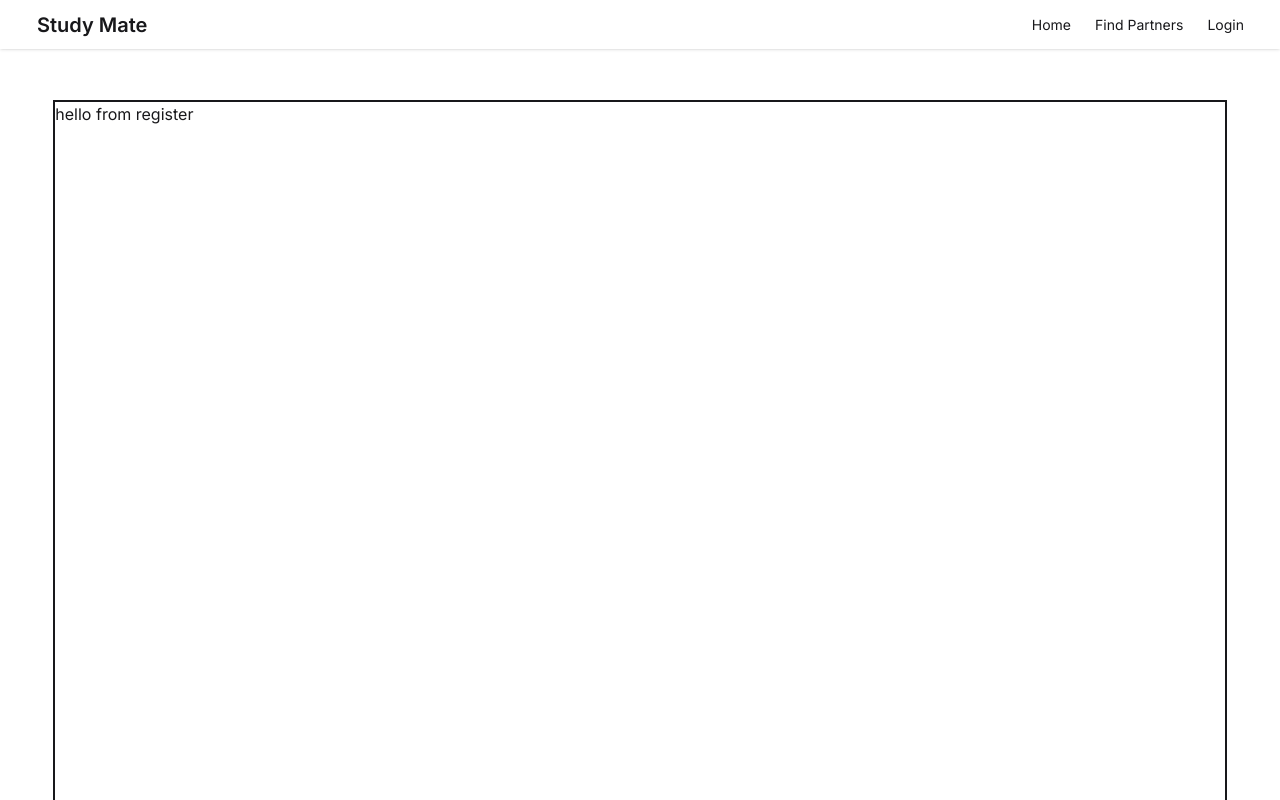
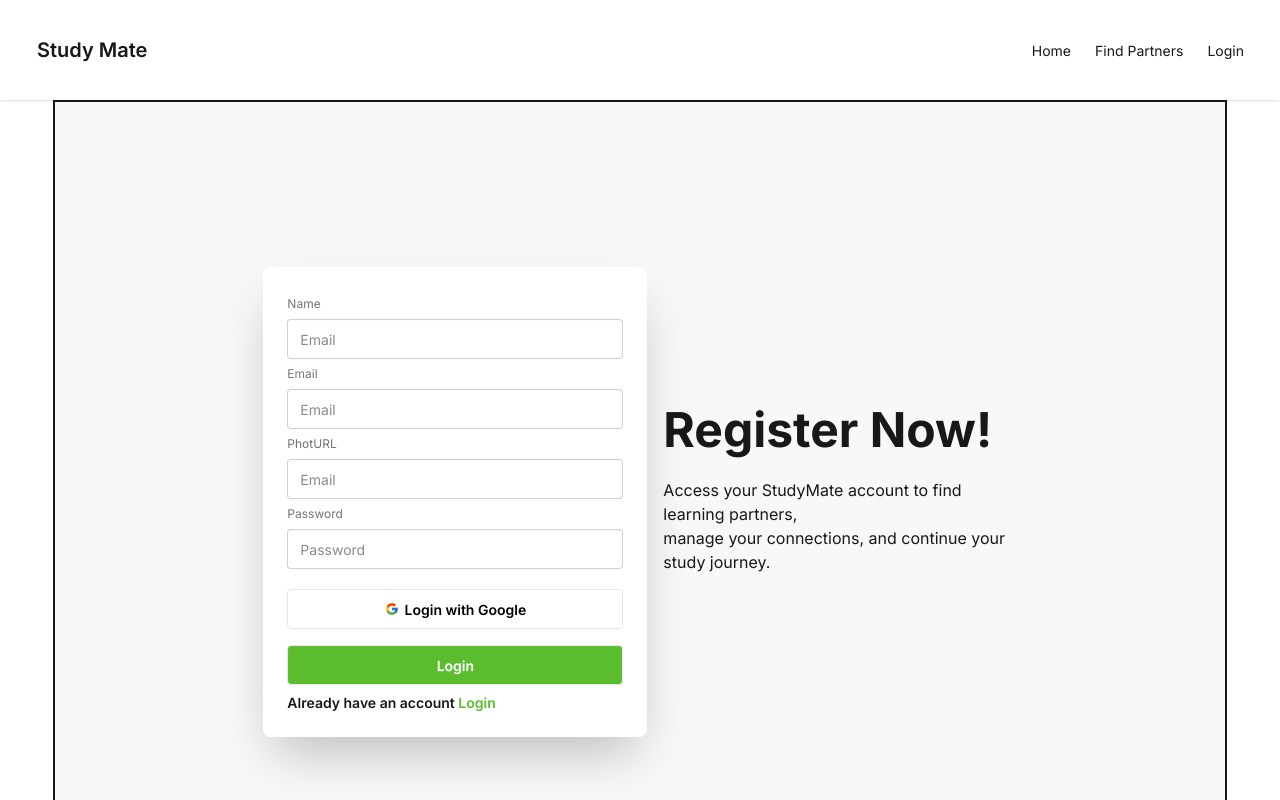
Before and after one commit to omarfarukx11/study-mate-client, a React (Vite) app: page /register in a window 1280 px wide. Shown: the top 800 px of the page. Built offline with nearby package versions, Linux system fonts and the light colour scheme; no server answers.

Commit message:
google login  add

```diff
--- a/src/AuthContext/AuthProvider.jsx
+++ b/src/AuthContext/AuthProvider.jsx
@@ -1,6 +1,6 @@
 import React, { useEffect, useState } from 'react';
 import { AuthContext } from './AuthContext';
-import { GoogleAuthProvider, onAuthStateChanged, signInWithPopup, signOut } from "firebase/auth";
+import { createUserWithEmailAndPassword, GoogleAuthProvider, onAuthStateChanged, signInWithPopup, signOut } from "firebase/auth";
 import { auth } from '../firebase/firebase.init';
 const GoogleProvider = new GoogleAuthProvider();
 
@@ -15,14 +15,23 @@ const AuthProvider = ({children}) => {
         return signInWithPopup(auth , GoogleProvider)
     }
 
+    // sing with email
+    const singWithEmail = (email , password) => {
+      setLoading(true)
+      return createUserWithEmailAndPassword(auth , email ,password)
+    }
 
+
+
+
+    // sing out
     const logOutUser = () => {
     setLoading(true)
     return signOut(auth)
 
   }
 
-
+  //state change
    useEffect(() => {
    const unsubscribe = onAuthStateChanged(auth, (currentUser) =>{
         setUser(currentUser)
@@ -41,6 +50,7 @@ const AuthProvider = ({children}) => {
         setLoading,
         singInWithGoogle,
         logOutUser,
+        singWithEmail
 
     }
 
--- a/src/Components/Navbar.jsx
+++ b/src/Components/Navbar.jsx
@@ -4,7 +4,18 @@ import { AuthContext } from "../AuthContext/AuthContext";
 import { FcMenu } from "react-icons/fc";
 
 const Navbar = () => {
-  const {user} = use(AuthContext)
+  const {user ,logOutUser} = use(AuthContext)
+
+  const handleLogout = () => {
+    logOutUser()
+    .then(() => {
+      alert('log out success')
+    }
+    )
+    .catch(error => error)
+  }
+
+
      const links = (
     <>
       <li><NavLink to="/">Home</NavLink></li>
@@ -23,26 +34,14 @@ const Navbar = () => {
           <li>
 
           </li>
-          <div className="dropdown dropdown-end">
-              <div tabIndex={0} role="button">
-                    <img
-                    src={user.photoURL}
-                    alt="User"
-                    className="w-[60px] h-[60px] rounded-full"
-                    />
-              </div>
-          <ul tabIndex="-1" className="dropdown-content menu bg-base-100 rounded-box z-1 w-52 p-2 shadow-sm">
-            <li><Link to={'/profile'}>Profile</Link></li>
-            <li>LogOut</li>
-          </ul>
-        </div>
+
         </>
       )}
     </>
   );
 
   return (
-   <nav className="w-[100vw] bg-base-100 shadow-sm fixed top-0 z-10 left-0 right-0">
+   <nav className="w-[100vw] bg-base-100 h-[100px] flex items-center shadow-sm fixed top-0 z-10 left-0 right-0">
      <div className="flex justify-between items-center w-[1240px] mx-auto ">
       <div className="">
         <a className="btn btn-ghost text-xl">Study Mate</a>
@@ -55,8 +54,23 @@ const Navbar = () => {
             links
          }
         </ul>
+         {
+          user &&
+            <div className="dropdown dropdown-end">
+              <div tabIndex={0} role="button">
+                    <img
+                    src={user.photoURL}
+                    alt="User"
+                    className="w-[60px] h-[60px] rounded-full"
+                    />
+              </div>
+          <ul tabIndex="-1" className="dropdown-content menu bg-base-100 rounded-box z-1 w-52 p-2 shadow-sm">
+            <li className="btn bg-[#5BBC2E] text-white hover:bg-white hover:border-2 hover:border-[#5BBC2E] hover:text-[#5BBC2E] "><Link className="no-style-link" to={'/profile'}>Profile</Link></li>
+            <li className="btn bg-[#5BBC2E] text-white hover:bg-white hover:border-2 hover:border-[#5BBC2E] hover:text-[#5BBC2E]" onClick={handleLogout}>LogOut</li>
+          </ul>
+        </div>
+         }
       </div>
-
          <div className=" lg:hidden ">
        <div className="dropdown dropdown-end">
           <div tabIndex={0} role="button" className="btn btn-ghost lg:hidden">
--- a/src/pages/Auth/Login.jsx
+++ b/src/pages/Auth/Login.jsx
@@ -1,6 +1,7 @@
 import React, { use } from "react";
 import { FcGoogle } from "react-icons/fc";
 import { AuthContext } from "../../AuthContext/AuthContext";
+import { Link } from "react-router";
 
 const Login = () => {
 
@@ -36,12 +37,14 @@ const Login = () => {
               <input type="email" className="input w-full" placeholder="Email" />
               <label className="label">Password</label>
               <input type="password" className="input w-full" placeholder="Password" />
+              <p>Forget Password</p>
             </fieldset>
            </form>
-              <button onClick={handleGoogleSingIn} className="btn bg-white text-black border-[#e5e5e5]">
+              <button onClick={handleGoogleSingIn} className="btn bg-white text-black border-[#e5e5e5] my-2">
                 <FcGoogle></FcGoogle> Login with Google
               </button>
               <button className="btn bg-[#5BBC2E] text-white hover:bg-white hover:border-2 hover:border-[#5BBC2E] hover:text-[#5BBC2E]">Login</button>
+              <p className="text-sm font-semibold">don't have an account <Link className="text-[#5BBC2E]" to={'/register'}>Register</Link></p>
           </div>
         </div>
       </div>
--- a/src/pages/Auth/Register.jsx
+++ b/src/pages/Auth/Register.jsx
@@ -1,10 +1,54 @@
-import React from 'react';
+import React, { use } from 'react';
+import { FcGoogle } from 'react-icons/fc';
+import { Link } from 'react-router';
+import { AuthContext } from '../../AuthContext/AuthContext';
 
 const Register = () => {
+const {singWithEmail} = use(AuthContext)
+
+    const handleEmailSingUp = (e) => {
+        e.preventDefault()
+        const name = e.target.name.value;
+        const email = e.target.email.value;
+        const photoURL = e.target.photoURL.value;
+        const password = e.target.password.value;
+
+    }
+
+
     return (
-        <div>
-            <h1>hello from register</h1>
+          <div className="hero bg-base-200 min-h-screen">
+      <div className="hero-content flex-col lg:flex-row-reverse">
+        <div className="text-center lg:text-left">
+          <h1 className="text-5xl font-bold">Register Now!</h1>
+          <p className="py-6">
+            Access your StudyMate account to find learning partners, <br />{" "}
+            manage your connections, and continue your study journey.
+          </p>
         </div>
+        <div className="card bg-base-100 w-full max-w-sm shrink-0 shadow-2xl">
+          <div className="card-body">
+           <form>
+             <fieldset className="fieldset">
+              <label className="label">Name</label>
+              <input type="name" name='name' className="input w-full" placeholder="Email" />
+              <label  className="label">Email</label>
+              <input name='email' type="email" className="input w-full" placeholder="Email" />
+              <label className="label">PhotURL</label>
+              <input type="url" name='photoURL' className="input w-full" placeholder="Email" />
+              <label className="label">Password</label>
+              <input name='password' type="password" className="input w-full" placeholder="Password" />
+            </fieldset>
+           </form>
+              <button  className="btn bg-white text-black border-[#e5e5e5] my-2">
+                <FcGoogle></FcGoogle> Login with Google
+              </button>
+              <button className="btn bg-[#5BBC2E] text-white hover:bg-white hover:border-2 hover:border-[#5BBC2E] hover:text-[#5BBC2E]">Login</button>
+              <p className="text-sm font-semibold">Already have an account <Link className="text-[#5BBC2E]" to={'/login'}>Login</Link></p>
+          </div>
+        </div>
+      </div>
+    </div>
     );
 };
 
```
